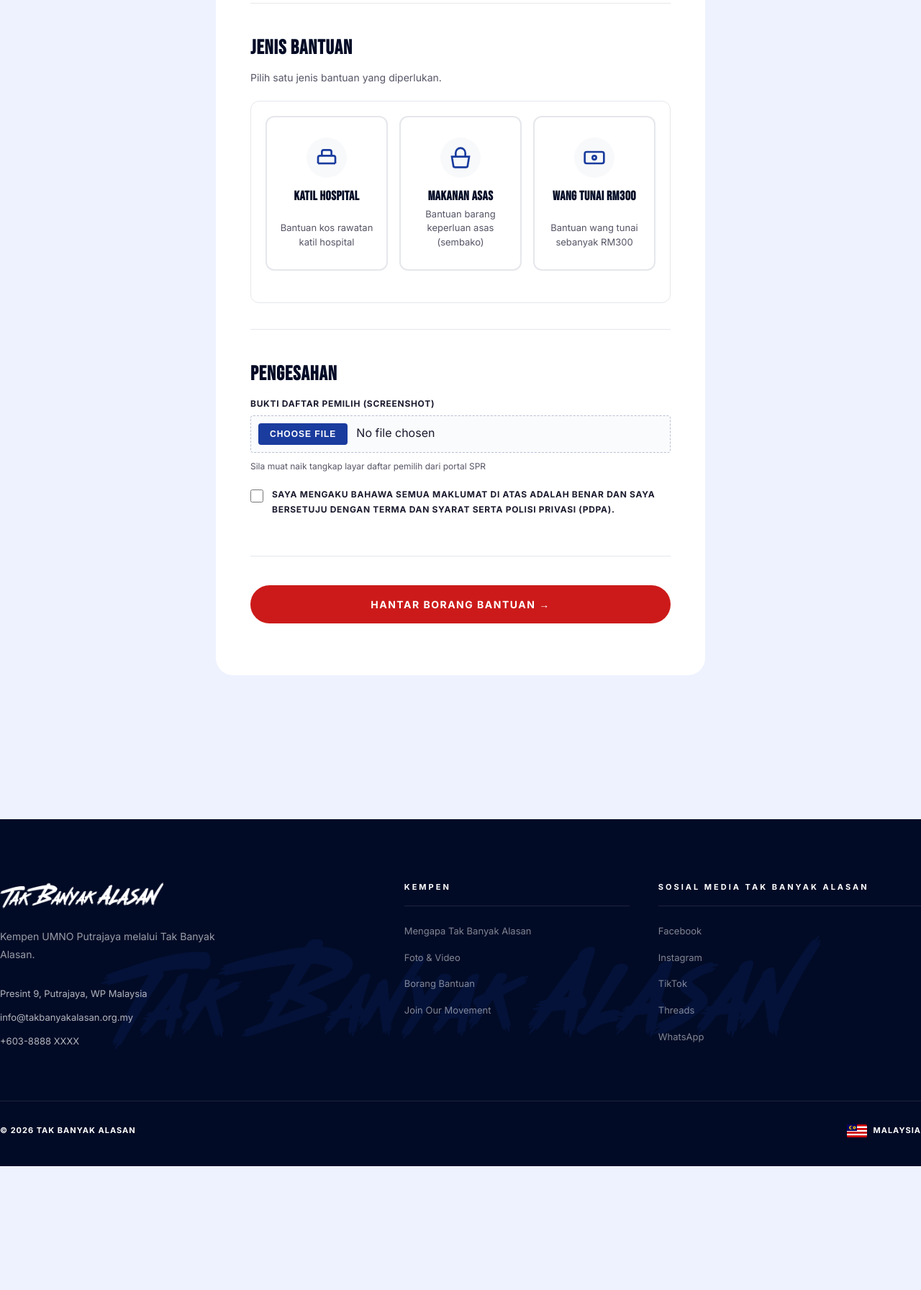
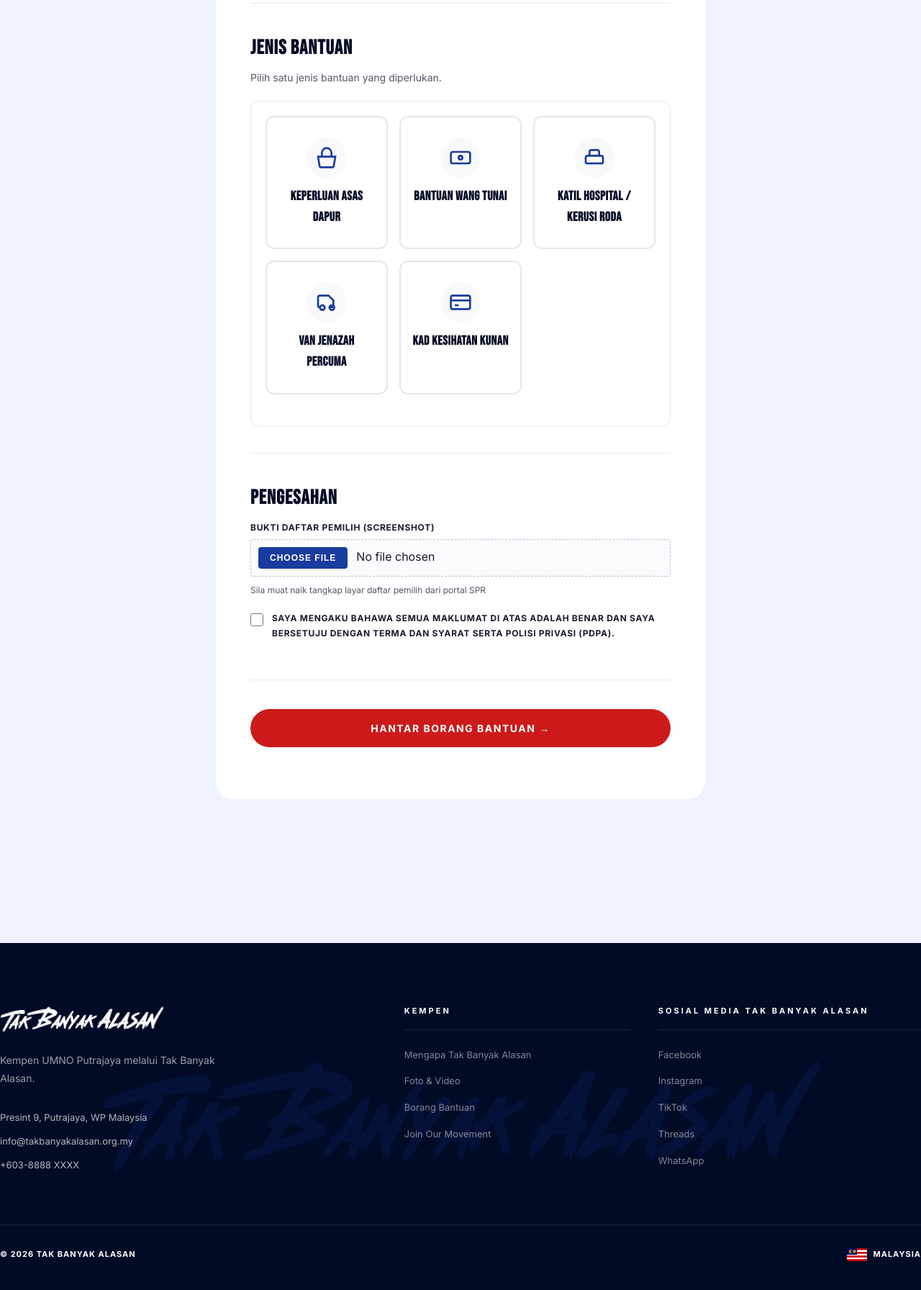
Before and after one commit to Jackm4ss/campaign_umno, a Laravel app: page /bantuan in a window 1280 px wide. Shown: the part 1134-2926 px from the top of the page at 72% size. Before the commit the page ends 2754 px from the top, so only its background shows below. Run offline with Laravel 12, Linux system fonts and the light colour scheme; style sheets or scripts are compiled from the project's sources; some web fonts are replaced.

Commit message:
Update /bantuan aid types and require patient fields

```diff
--- a/bootstrap/app.php
+++ b/bootstrap/app.php
@@ -17,6 +17,6 @@ return Application::configure(basePath: dirname(__DIR__))
     })
     ->withExceptions(function (Exceptions $exceptions): void {
         $exceptions->shouldRenderJsonWhen(
-            fn (Request $request) => $request->is('api/*'),
+            fn (Request $request) => $request->expectsJson() || $request->is('api/*') || $request->ajax(),
         );
     })->create();
--- a/resources/css/public/sections/bantuan.css
+++ b/resources/css/public/sections/bantuan.css
@@ -268,7 +268,7 @@
 /* Aid type cards */
 .aid-options {
     display: grid;
-    grid-template-columns: repeat(3, 1fr);
+    grid-template-columns: repeat(auto-fit, minmax(160px, 1fr));
     gap: 16px;
     margin-bottom: 24px;
 }
--- a/resources/js/admin/panel.js
+++ b/resources/js/admin/panel.js
@@ -48,7 +48,7 @@
           name: 'Nur Aisyah Binti Rahman',
           kp: '950812-14-4821',
           presint: 'Presint 9',
-          aid: 'Katil Hospital',
+          aid: 'Katil Hospital / Kerusi Roda',
           date: '16 Jun 2026',
           status: 'Belum Tindakan'
         },
@@ -57,7 +57,7 @@
           name: 'Mohd Hafiz Bin Salleh',
           kp: '880315-10-1190',
           presint: 'Presint 11',
-          aid: 'Makanan Asas',
+          aid: 'Keperluan Asas Dapur',
           date: '15 Jun 2026',
           status: 'Dirancang'
         },
@@ -66,7 +66,7 @@
           name: 'Siti Mariam Binti Noor',
           kp: '921104-14-7304',
           presint: 'Presint 14',
-          aid: 'Wang Tunai RM300',
+          aid: 'Bantuan Wang Tunai',
           date: '14 Jun 2026',
           status: 'Selesai'
         }
--- a/resources/js/public/bantuan-form.js
+++ b/resources/js/public/bantuan-form.js
@@ -12,15 +12,40 @@ export function initBantuanForm() {
     // --- Aid type conditional fields ---
     const aidRadios = form.querySelectorAll('.aid-radio');
     const patientFields = document.getElementById('aid-patient-fields');
+    const patientInputs = [
+        form.querySelector('#patient_name'),
+        form.querySelector('#patient_identity_number'),
+        form.querySelector('#patient_phone'),
+        form.querySelector('#patient_address'),
+    ].filter(Boolean);
+
+    function setPatientFieldsRequired(required) {
+        patientInputs.forEach((input) => {
+            input.required = required;
+            if (!required) {
+                input.setCustomValidity('');
+            }
+        });
+    }
+
+    function syncPatientFields() {
+        const selected = form.querySelector('.aid-radio:checked');
+        const needsPatient = selected?.value === 'katil_hospital_kerusi_roda';
+        if (patientFields) {
+            patientFields.hidden = !needsPatient;
+        }
+        setPatientFieldsRequired(Boolean(needsPatient));
+    }
 
     aidRadios.forEach((radio) => {
         radio.addEventListener('change', () => {
             const option = radio.closest('.aid-option');
             form.querySelectorAll('.aid-option').forEach((o) => o.classList.remove('selected'));
             option.classList.add('selected');
-            patientFields.hidden = radio.value !== 'katil_hospital';
+            syncPatientFields();
         });
     });
+    syncPatientFields();
 
     // --- Email match validation ---
     const email = form.querySelector('#email');
--- a/resources/views/public/bantuan.blade.php
+++ b/resources/views/public/bantuan.blade.php
@@ -104,45 +104,64 @@
                 <p class="bantuan-section-desc">Pilih satu jenis bantuan yang diperlukan.</p>
                 <div class="aid-section-body">
                     <div class="aid-options">
-                    <label class="aid-option" data-aid="katil_hospital">
-                        <input type="radio" name="aid_types[]" value="katil_hospital" class="aid-radio">
+                    <label class="aid-option" data-aid="keperluan_asas_dapur">
+                        <input type="radio" name="aid_types[]" value="keperluan_asas_dapur" class="aid-radio">
+                        <div class="aid-option-card">
+                            <div class="aid-icon">
+                                <svg width="32" height="32" viewBox="0 0 24 24" fill="none" stroke="currentColor" stroke-width="2"><path d="M3 11h18l-1.5 9a2 2 0 0 1-2 2h-11a2 2 0 0 1-2-2L3 11z"/><path d="M7 11V7a5 5 0 0 1 10 0v4"/></svg>
+                            </div>
+                            <div class="aid-body">
+                                <h4>Keperluan Asas Dapur</h4>
+                            </div>
+                        </div>
+                    </label>
+                    <label class="aid-option" data-aid="wang_tunai">
+                        <input type="radio" name="aid_types[]" value="wang_tunai" class="aid-radio">
+                        <div class="aid-option-card">
+                            <div class="aid-icon">
+                                <svg width="32" height="32" viewBox="0 0 24 24" fill="none" stroke="currentColor" stroke-width="2"><rect x="2" y="6" width="20" height="12" rx="2"/><circle cx="12" cy="12" r="2"/><path d="M6 12h.01M18 12h.01"/></svg>
+                            </div>
+                            <div class="aid-body">
+                                <h4>Bantuan Wang Tunai</h4>
+                            </div>
+                        </div>
+                    </label>
+                    <label class="aid-option" data-aid="katil_hospital_kerusi_roda">
+                        <input type="radio" name="aid_types[]" value="katil_hospital_kerusi_roda" class="aid-radio">
                         <div class="aid-option-card">
                             <div class="aid-icon">
                                 <svg width="32" height="32" viewBox="0 0 24 24" fill="none" stroke="currentColor" stroke-width="2"><path d="M3 18v-6a2 2 0 0 1 2-2h14a2 2 0 0 1 2 2v6"/><path d="M3 18h18"/><path d="M7 10V6a2 2 0 0 1 2-2h6a2 2 0 0 1 2 2v4"/></svg>
                             </div>
                             <div class="aid-body">
-                                <h4>Katil Hospital</h4>
-                                <p>Bantuan kos rawatan katil hospital</p>
+                                <h4>Katil Hospital / Kerusi Roda</h4>
                             </div>
                         </div>
                     </label>
-                    <label class="aid-option" data-aid="makanan_asas">
-                        <input type="radio" name="aid_types[]" value="makanan_asas" class="aid-radio">
+                    <label class="aid-option" data-aid="van_jenazah_percuma">
+                        <input type="radio" name="aid_types[]" value="van_jenazah_percuma" class="aid-radio">
                         <div class="aid-option-card">
                             <div class="aid-icon">
-                                <svg width="32" height="32" viewBox="0 0 24 24" fill="none" stroke="currentColor" stroke-width="2"><path d="M3 11h18l-1.5 9a2 2 0 0 1-2 2h-11a2 2 0 0 1-2-2L3 11z"/><path d="M7 11V7a5 5 0 0 1 10 0v4"/></svg>
+                                <svg width="32" height="32" viewBox="0 0 24 24" fill="none" stroke="currentColor" stroke-width="2"><path d="M3 17V7a2 2 0 0 1 2-2h9l5 5v7"/><path d="M3 17h2"/><path d="M14 17h5"/><circle cx="7.5" cy="17.5" r="2.5"/><circle cx="17.5" cy="17.5" r="2.5"/></svg>
                             </div>
                             <div class="aid-body">
-                                <h4>Makanan Asas</h4>
-                                <p>Bantuan barang keperluan asas (sembako)</p>
+                                <h4>Van Jenazah Percuma</h4>
                             </div>
                         </div>
                     </label>
-                    <label class="aid-option" data-aid="wang_tunai_rm_300">
-                        <input type="radio" name="aid_types[]" value="wang_tunai_rm_300" class="aid-radio">
+                    <label class="aid-option" data-aid="kad_kesihatan_kunan">
+                        <input type="radio" name="aid_types[]" value="kad_kesihatan_kunan" class="aid-radio">
                         <div class="aid-option-card">
                             <div class="aid-icon">
-                                <svg width="32" height="32" viewBox="0 0 24 24" fill="none" stroke="currentColor" stroke-width="2"><rect x="2" y="6" width="20" height="12" rx="2"/><circle cx="12" cy="12" r="2"/><path d="M6 12h.01M18 12h.01"/></svg>
+                                <svg width="32" height="32" viewBox="0 0 24 24" fill="none" stroke="currentColor" stroke-width="2"><rect x="2" y="5" width="20" height="14" rx="2"/><path d="M2 10h20"/><path d="M6 15h4"/></svg>
                             </div>
                             <div class="aid-body">
-                                <h4>Wang Tunai RM300</h4>
-                                <p>Bantuan wang tunai sebanyak RM300</p>
+                                <h4>Kad Kesihatan KuNan</h4>
                             </div>
                         </div>
                     </label>
                 </div>
 
-                {{-- Conditional: Patient fields for katil_hospital --}}
+                {{-- Conditional: Patient fields for hospital / wheelchair aid --}}
                 <div class="aid-conditional" id="aid-patient-fields" hidden>
                     <h4 class="bantuan-subsection-title">Maklumat Pesakit</h4>
                     <div class="form-row">
```
Also changed, not shown: app/Http/Controllers/PublicSubmissionController.php (+43 -7 lines), resources/views/admin/modals/all.blade.php (+5 -3 lines), resources/views/admin/views/members.blade.php (+15 -15 lines), tests/Feature/BantuanFormTest.php (+68 -6 lines), database/migrations/2026_06_25_000000_create_tak_banyak_alasan_tables.php, database/migrations/2026_07_28_000001_update_member_aid_request_types.php (added).
